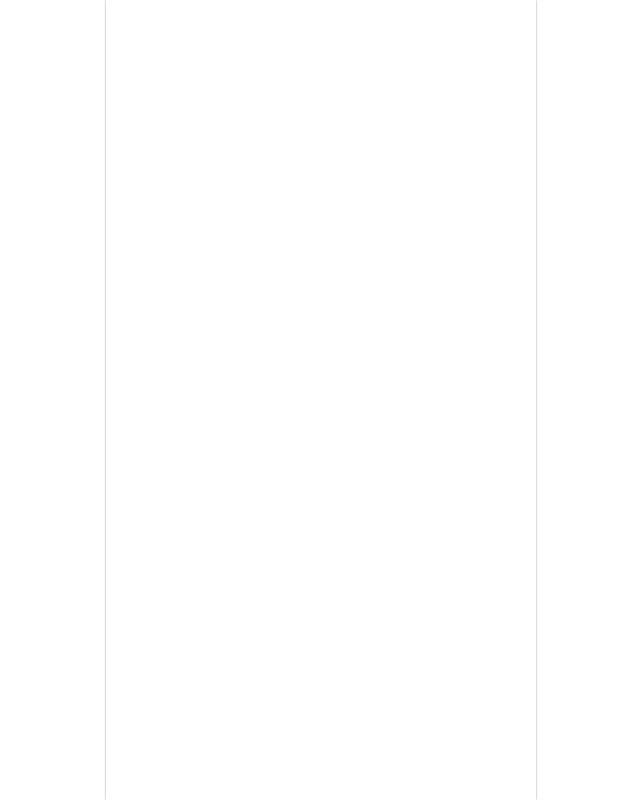
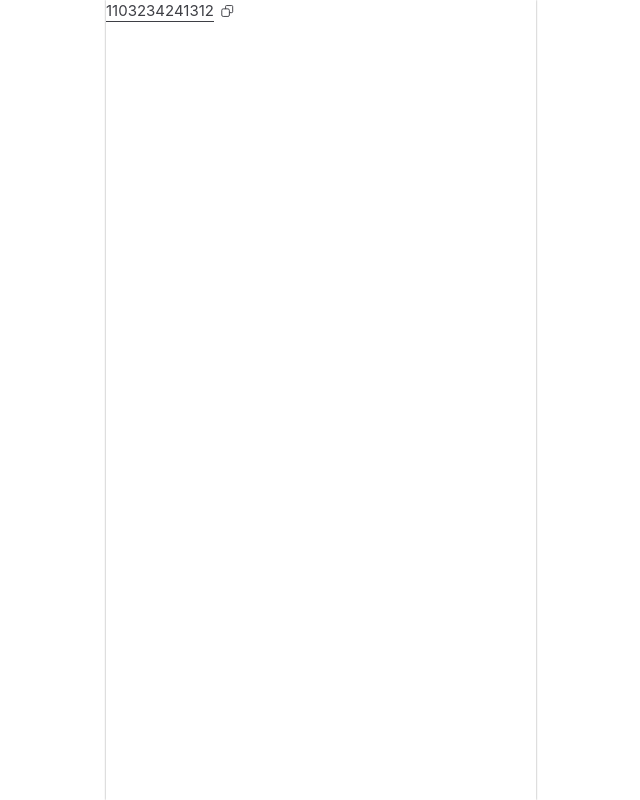
Before and after one commit to PICK-PLE/PICKPLE-client, a React (Vite) app: page /dev in a window 1280 px wide. Shown: the whole page, without its empty margins (319-959 px from the left). Built offline with nearby package versions, Linux system fonts and the light colour scheme; a web font is replaced by a local one.

Commit message:
feat: ClipboardCopyButton 컴포넌트 완성

```diff
--- /dev/null
+++ b/src/assets/svg/IcClipboardCopy.tsx
@@ -0,0 +1,15 @@
+import type { SVGProps } from 'react';
+const SvgIcClipboardCopy = (props: SVGProps<SVGSVGElement>) => (
+  <svg xmlns="http://www.w3.org/2000/svg" fill="none" viewBox="0 0 19 18" {...props}>
+    <g stroke="#3E3F45" clipPath="url(#ic_clipboard-copy_svg__a)">
+      <rect width={8} height={8} x={4} y={7.25} rx={1.5} />
+      <path d="M8 7.5V4.75a1 1 0 0 1 1-1h5.5a1 1 0 0 1 1 1v5.5a1 1 0 0 1-1 1h-2.53" />
+    </g>
+    <defs>
+      <clipPath id="ic_clipboard-copy_svg__a">
+        <path fill="#fff" d="M.5 0h18v18H.5z" />
+      </clipPath>
+    </defs>
+  </svg>
+);
+export default SvgIcClipboardCopy;
--- /dev/null
+++ b/src/assets/svg/IcDefaultUserimg.tsx
@@ -0,0 +1,8 @@
+import * as React from 'react';
+import type { SVGProps } from 'react';
+const SvgIcDefaultUserimg = (props: SVGProps<SVGSVGElement>) => (
+  <svg xmlns="http://www.w3.org/2000/svg" fill="none" viewBox="0 0 42 42" {...props}>
+    <circle cx={21} cy={21} r={21} fill="#DFE2E7" />
+  </svg>
+);
+export default SvgIcDefaultUserimg;
--- /dev/null
+++ b/src/components/common/buttons/ClipboardCopyButton/ClipboardCopyButton.style.ts
@@ -0,0 +1,26 @@
+import { Theme, css } from '@emotion/react';
+import { flexGenerator } from '@styles/generator';
+
+export const buttonWrapperStyle = (theme: Theme) => css`
+  ${flexGenerator()}
+  gap: 0.4rem;
+
+  padding: 0;
+
+  color: ${theme.color.darkgray};
+  background-color: ${theme.color.white};
+  border: none;
+  outline: none;
+  cursor: pointer;
+`;
+
+export const accountNumberStyle = (theme: Theme) => css`
+  border-bottom: 1px solid ${theme.color.darkgray};
+
+  ${theme.font['body01-r-15']}
+`;
+
+export const iconStyle = css`
+  width: 1.8rem;
+  height: 1.8rem;
+`;
--- /dev/null
+++ b/src/components/common/buttons/ClipboardCopyButton/ClipboardCopyButton.tsx
@@ -0,0 +1,29 @@
+import { IcClipboardCopy } from '@svg';
+import { accountNumberStyle, buttonWrapperStyle, iconStyle } from './ClipboardCopyButton.style';
+
+const ClipboardCopyButton = () => {
+  const accountNumber = '1103234241312';
+  const handleCopyClick = async () => {
+    if (navigator.clipboard) {
+      try {
+        await navigator.clipboard.writeText(accountNumber);
+      } catch (err) {
+        //Toast로 띄울 예정
+        console.log('클립보드 복사 실패');
+      }
+    } else {
+      //Toast로 띄울 예정
+      console.log('클립보드에 복사할 수 없습니다.');
+    }
+  };
+  return (
+    <button css={buttonWrapperStyle} onClick={handleCopyClick}>
+      <span css={accountNumberStyle}>{accountNumber}</span>
+      <span css={iconStyle}>
+        <IcClipboardCopy />
+      </span>
+    </button>
+  );
+};
+
+export default ClipboardCopyButton;
--- a/src/pages/dev/Dev.tsx
+++ b/src/pages/dev/Dev.tsx
@@ -1,7 +1,13 @@
 import { ProgressBar } from '@components';
+import ClipboardCopyButton from 'src/components/common/buttons/ClipboardCopyButton/ClipboardCopyButton';
 
 const Dev = () => {
-  return <></>;
+  const text = '12313413413';
+  return (
+    <>
+      <ClipboardCopyButton text={text} />
+    </>
+  );
 };
 
 export default Dev;
```
Also changed, not shown: src/assets/svg/index.ts (+5 -3 lines), public/svg/ic_clipboard-copy.svg (added).
